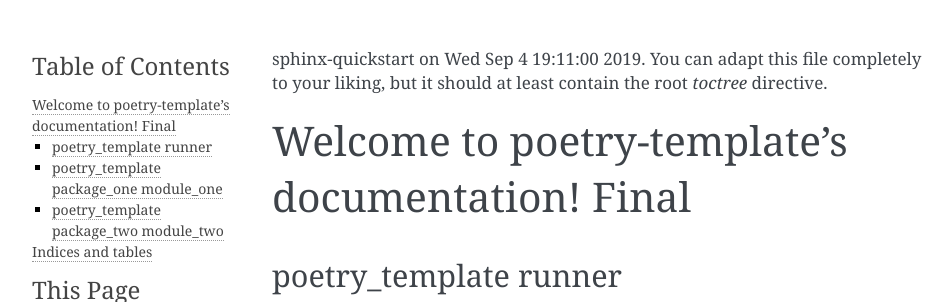
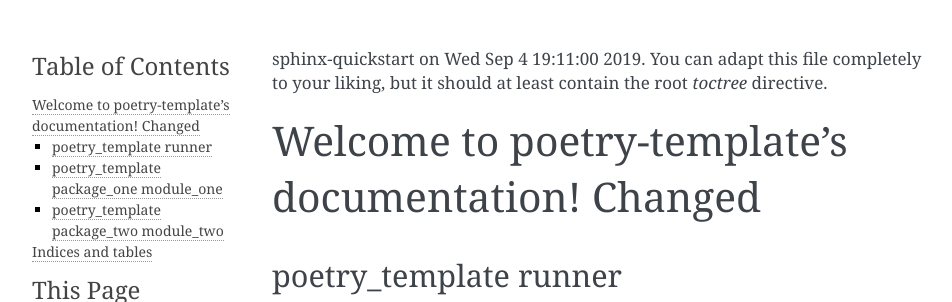
Before and after one commit to Farrukh-Olimov/Temporary, a Sphinx documentation site: the page built from docs/source/index.rst, in a window 1280 px wide, cut to the strip 0-302 px from the top of the page. Shown: the whole strip, without its empty margins (148-1100 px from the left). Built offline with Sphinx 7.4.7, drawn with Linux system fonts in a browser that asks for light colours.

```diff
--- a/docs/source/index.rst
+++ b/docs/source/index.rst
@@ -3,7 +3,7 @@ sphinx-quickstart on Wed Sep  4 19:11:00 2019.
 You can adapt this file completely to your liking, but it should at least
 contain the root `toctree` directive.
 
-Welcome to poetry-template's documentation! Final
+Welcome to poetry-template's documentation! Changed
 ===========================================
 
 .. toctree::
```
Also changed, not shown: CHANGELOG.md (+2 -2 lines), 2 other files.
